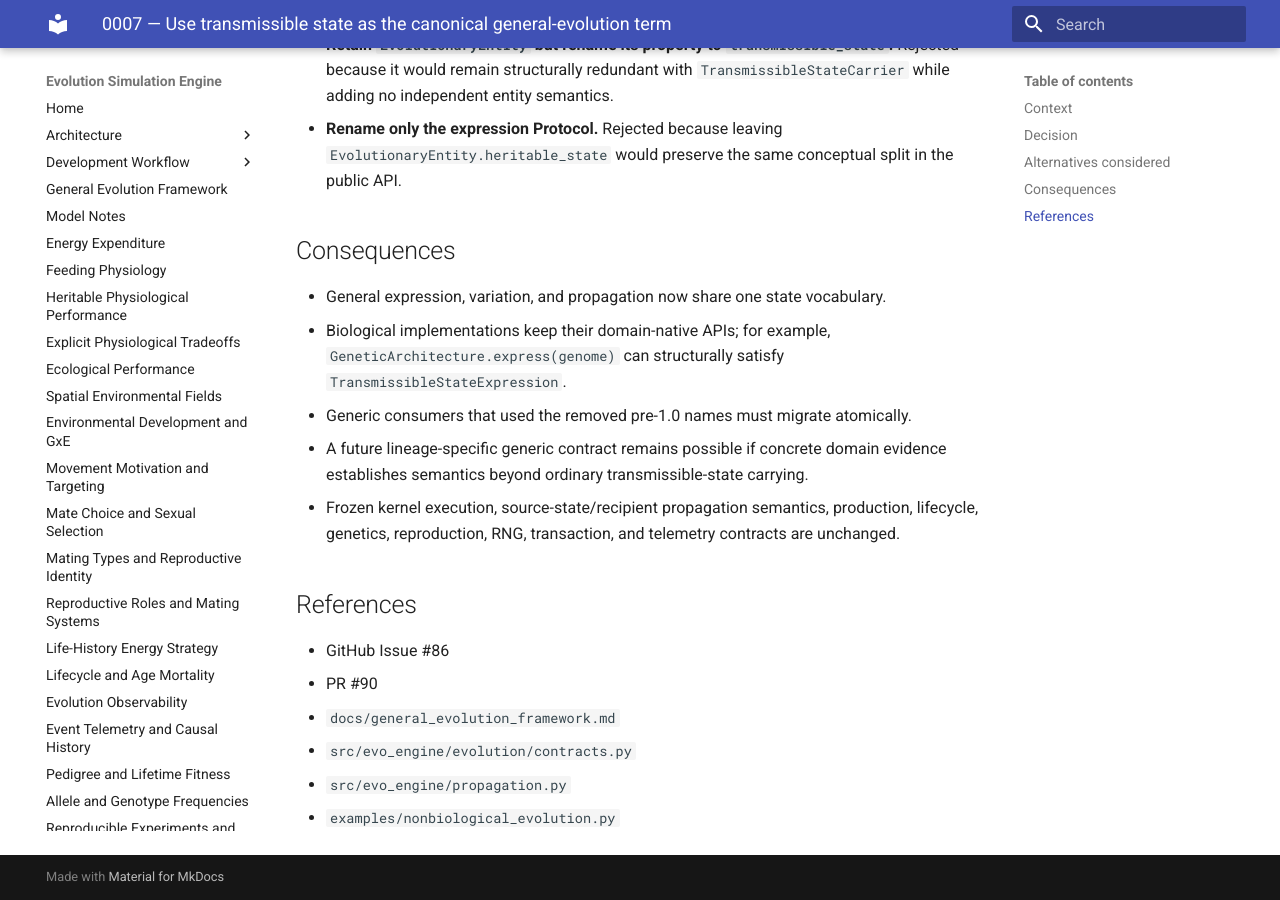
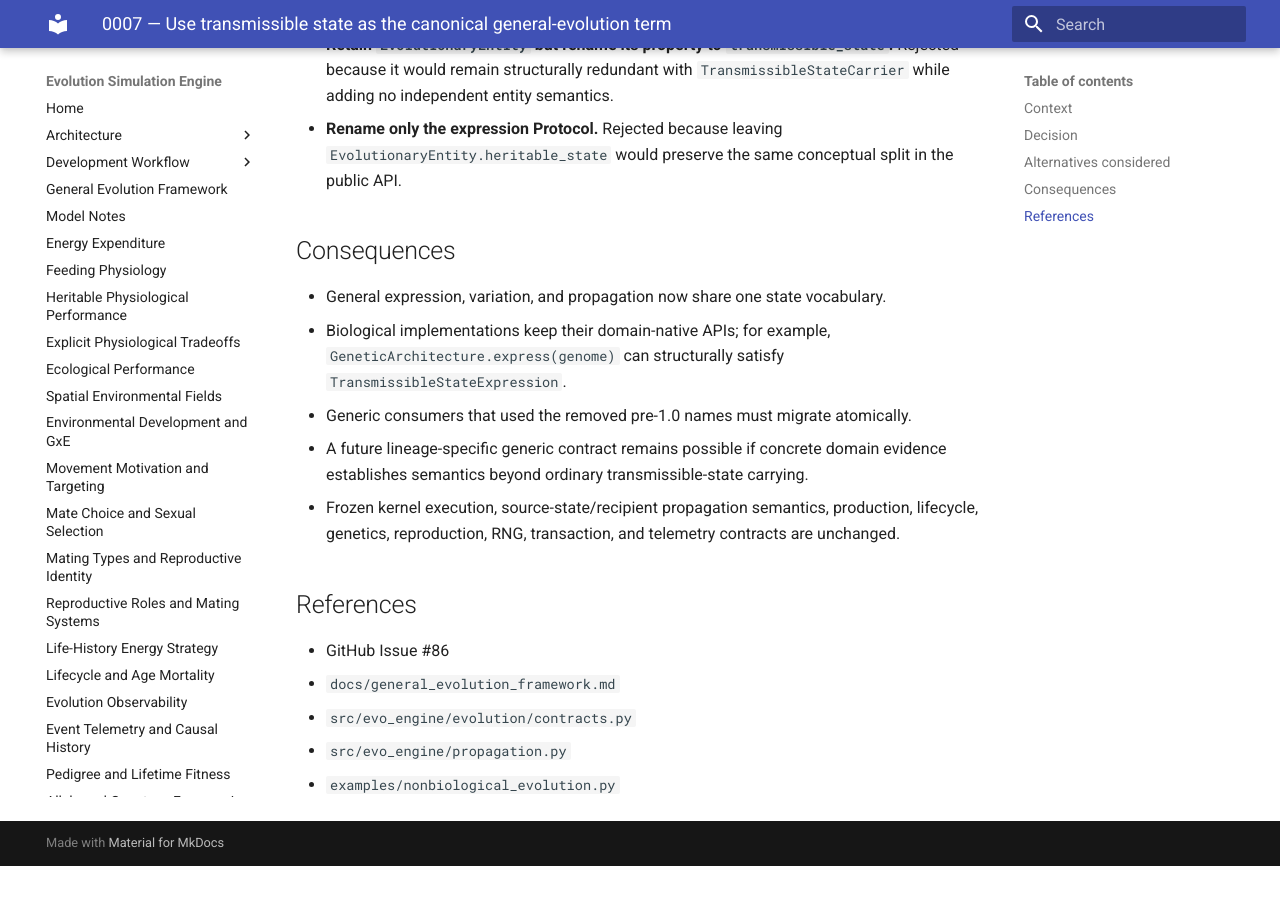
Before and after one commit to abdullahkhan57721/evolution-simulation-engine, an MkDocs documentation site: the page built from docs/decisions/0007-transmissible-state-terminology.md, in a window 1280 px wide and 900 px high, scrolled down 1368 px. Built offline with MkDocs 1.6.1 and Material for MkDocs 9.7.7, drawn with Linux system fonts in a browser that asks for light colours; after the commit the page ends 2234 px from its top, so only the background shows below that.

Commit message:
Keep ADR references independent of PR numbering

```diff
--- a/docs/decisions/0007-transmissible-state-terminology.md
+++ b/docs/decisions/0007-transmissible-state-terminology.md
@@ -68,7 +68,6 @@ expressed, varied, or propagated in an evolutionary system.
 ## References
 
 - GitHub Issue #86
-- PR #90
 - `docs/general_evolution_framework.md`
 - `src/evo_engine/evolution/contracts.py`
 - `src/evo_engine/propagation.py`
```
